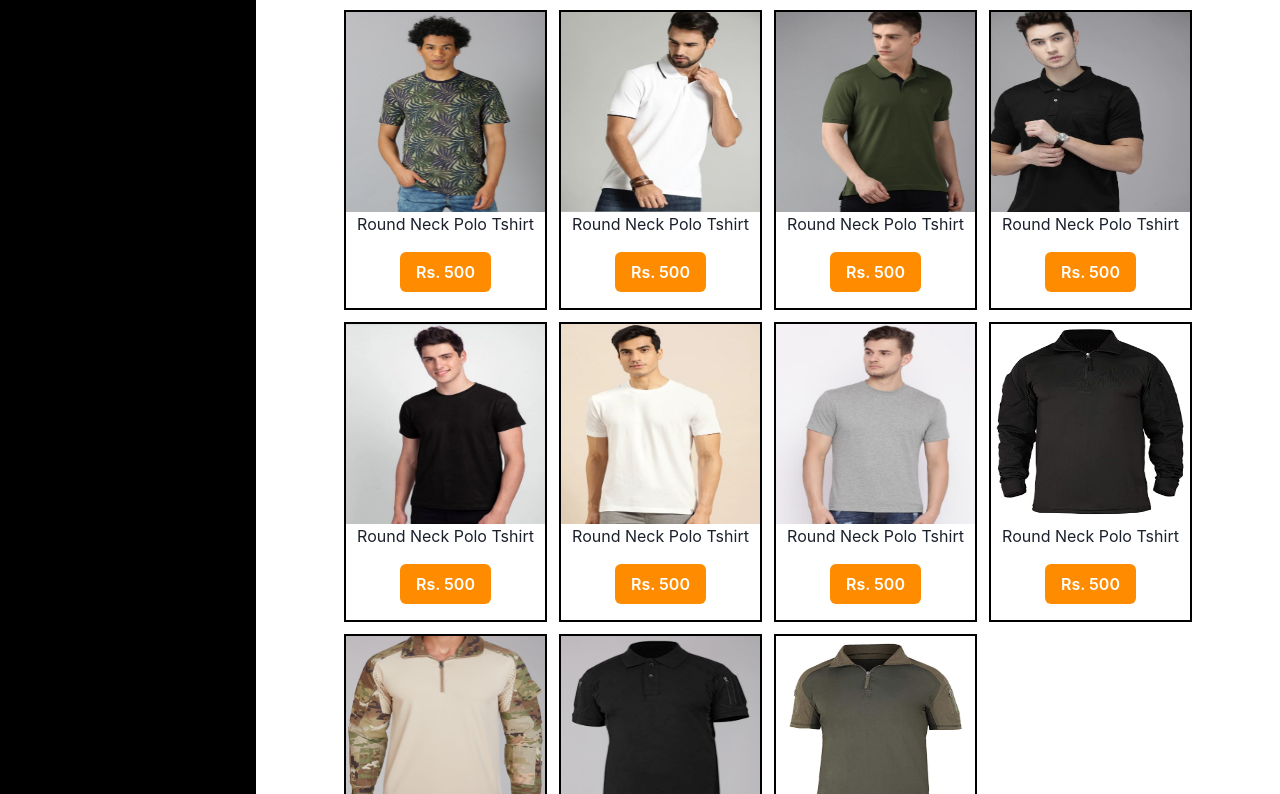
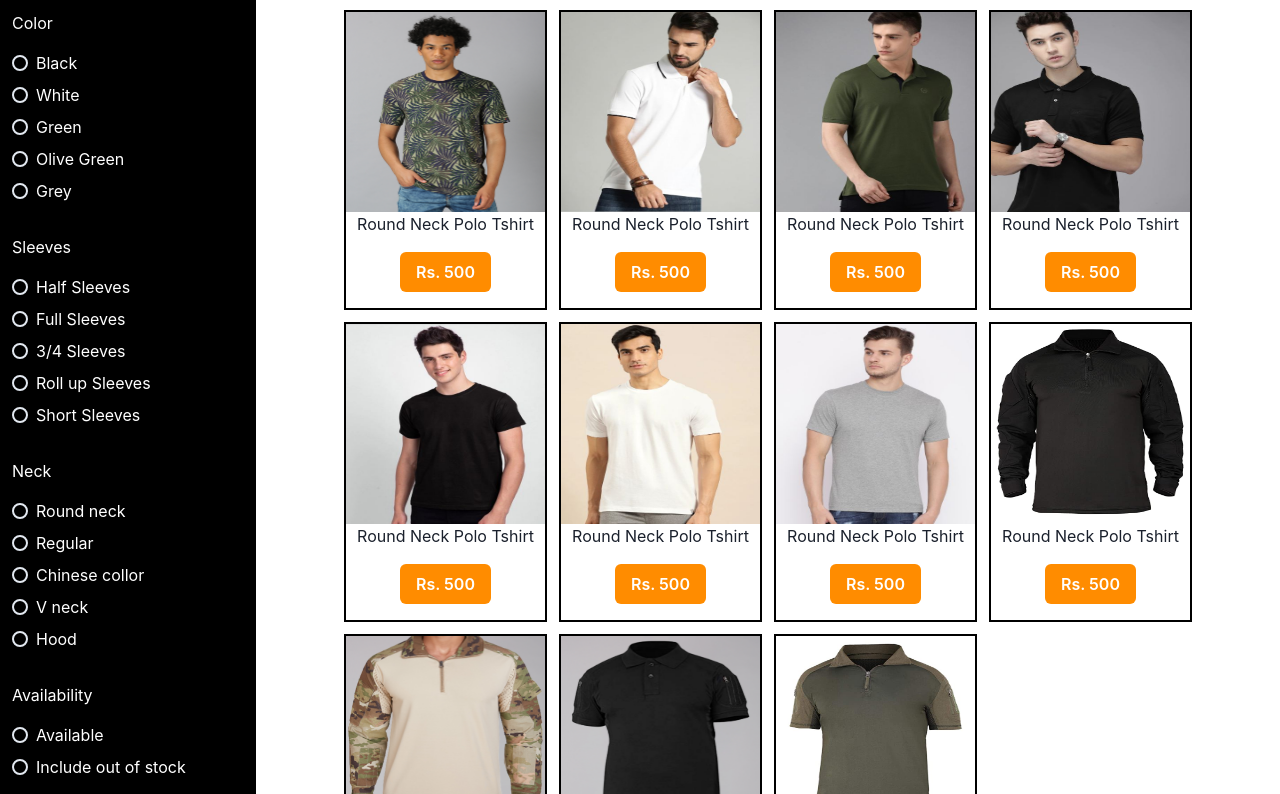
Before and after one commit to Combat-ankit-fit/combatfit, a Next.js app: page / in a window 1280 px wide. Shown: the part 686-1480 px from the top of the page. Built offline with nearby package versions, Linux system fonts and the light colour scheme.

Commit message:
chore: update

```diff
--- a/components/DesktopDrawer.js
+++ b/components/DesktopDrawer.js
@@ -22,7 +22,21 @@ const DesktopDrawer = () => {
     const [isMenuOpen, setIsMenuOpen] = React.useState(false);
     const [selectSize, setSelectedSize] = React.useState('');
     const fit = ['Regular', 'Extra Slim', 'Boxy', 'Super slim', 'slim'];
+    const color = ['Black', 'White', 'Green', 'Olive Green', 'Grey'];
+    const sleeves = [
+        'Half Sleeves',
+        'Full Sleeves',
+        '3/4 Sleeves',
+        'Roll up Sleeves',
+        'Short Sleeves',
+    ];
+    const neck = ['Round neck', 'Regular', 'Chinese collor', 'V neck', 'Hood'];
+    const availablity = ['Available', 'Include out of stock'];
     const [selectedFit, setSelectedFit] = React.useState(false);
+    const [selectColor, setSelectedColor] = React.useState(false);
+    const [selectSleeves, setSelectSleeves] = React.useState(false);
+    const [selectNeck, setselectNeck] = React.useState(false);
+    const [selectAvailability, setSelectAvailability] = React.useState(false);
     const items = [...Array(40)];
 
     return (
@@ -39,11 +53,11 @@ const DesktopDrawer = () => {
                 w="256px"
                 px="3"
                 height={'inherit'}
-                gridRowGap={4}
+                gridRowGap={8}
             >
                 <Divider orientation="horizontal" mb="8" />
                 <Text color={'white'}>Filter your search</Text>
-                <SliderControl />
+                <SliderControl label="Price" />
                 <Flex flexDirection={'column'}>
                     <Text color="white" mb="4">
                         Size
@@ -98,6 +112,114 @@ const DesktopDrawer = () => {
                         </Stack>
                     </RadioGroup>
                 </Flex>
+                <Flex flexDirection={'column'}>
+                    <Text color="white" mb="4">
+                        Color
+                    </Text>
+                    <RadioGroup
+                        onChange={(size) => {
+                            setSelectedColor(size);
+                        }}
+                        value={selectColor}
+                    >
+                        <Stack
+                            sx={{
+                                'label span': {
+                                    color: 'white',
+                                },
+                            }}
+                        >
+                            {color.map((item) => {
+                                return (
+                                    <Radio key={item} value={item}>
+                                        {item}
+                                    </Radio>
+                                );
+                            })}
+                        </Stack>
+                    </RadioGroup>
+                </Flex>
+                <Flex flexDirection={'column'}>
+                    <Text color="white" mb="4">
+                        Sleeves
+                    </Text>
+                    <RadioGroup
+                        onChange={(size) => {
+                            setSelectSleeves(size);
+                        }}
+                        value={selectSleeves}
+                    >
+                        <Stack
+                            sx={{
+                                'label span': {
+                                    color: 'white',
+                                },
+                            }}
+                        >
+                            {sleeves.map((item) => {
+                                return (
+                                    <Radio key={item} value={item}>
+                                        {item}
+                                    </Radio>
+                                );
+                            })}
+                        </Stack>
+                    </RadioGroup>
+                </Flex>
+                <Flex flexDirection={'column'}>
+                    <Text color="white" mb="4">
+                        Neck
+                    </Text>
+                    <RadioGroup
+                        onChange={(size) => {
+                            setselectNeck(size);
+                        }}
+                        value={selectNeck}
+                    >
+                        <Stack
+                            sx={{
+                                'label span': {
+                                    color: 'white',
+                                },
+                            }}
+                        >
+                            {neck.map((item) => {
+                                return (
+                                    <Radio key={item} value={item}>
+                                        {item}
+                                    </Radio>
+                                );
+                            })}
+                        </Stack>
+                    </RadioGroup>
+                </Flex>
+                <Flex flexDirection={'column'}>
+                    <Text color="white" mb="4">
+                        Availability
+                    </Text>
+                    <RadioGroup
+                        onChange={(size) => {
+                            setSelectAvailability(size);
+                        }}
+                        value={selectAvailability}
+                    >
+                        <Stack
+                            sx={{
+                                'label span': {
+                                    color: 'white',
+                                },
+                            }}
+                        >
+                            {availablity.map((item) => {
+                                return (
+                                    <Radio key={item} value={item}>
+                                        {item}
+                                    </Radio>
+                                );
+                            })}
+                        </Stack>
+                    </RadioGroup>
+                </Flex>
             </Flex>
         </Box>
     );
--- a/components/SliderControl.js
+++ b/components/SliderControl.js
@@ -11,7 +11,7 @@ import {
 const SliderControl = ({ label, name }) => {
     return (
         <FormControl>
-            <FormLabel>{label}</FormLabel>
+            <FormLabel color="white">{label}</FormLabel>
             <Slider id={name} colorScheme="orange">
                 <SliderTrack height="6px">
                     <SliderFilledTrack />
```
